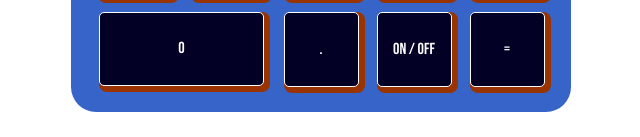
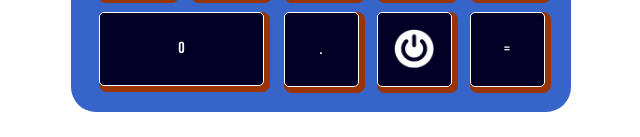
Before and after one commit to JosuerBague/Calculator, a website with bundled scripts: page frontend/index.html in a window 1280 px wide. Shown: the part 567-704 px from the top of the page, without its empty margins (319-959 px from the left). Built offline with nearby package versions, Linux system fonts and the light colour scheme.

Commit message:
Change power butoon icon

```diff
--- a/frontend/index.html
+++ b/frontend/index.html
@@ -38,7 +38,7 @@
         <div class="calculator-button op-minus" value="-">-</div>
         <div class="calculator-button zero">0</div>
         <div class="calculator-button decimal">.</div>
-        <div class="calculator-button fn-power">on / off</div>
+        <div class="calculator-button fn-power"><img src="./power-button.png" alt="power"></div>
         <div class="calculator-button equals">=</div>
       </div>
     </div>
```
Also changed, not shown: frontend/power-button.png (added).
